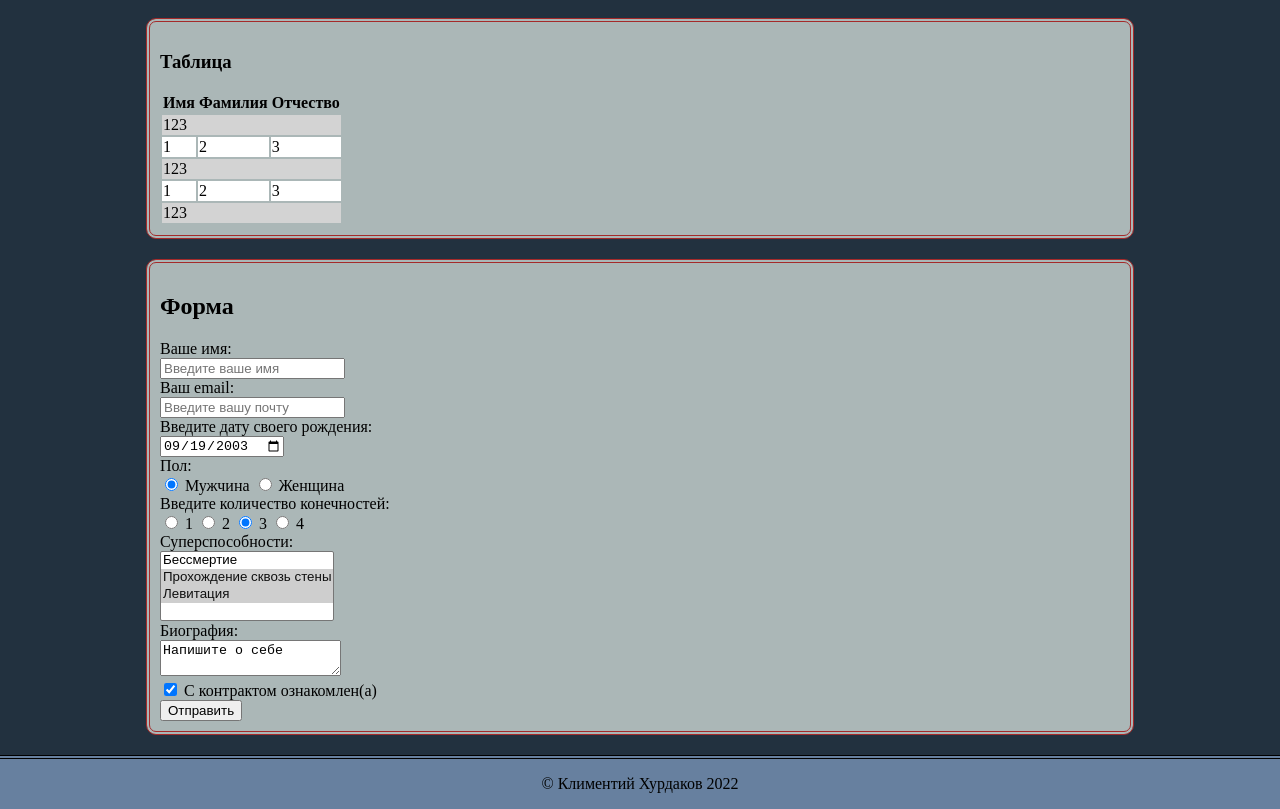
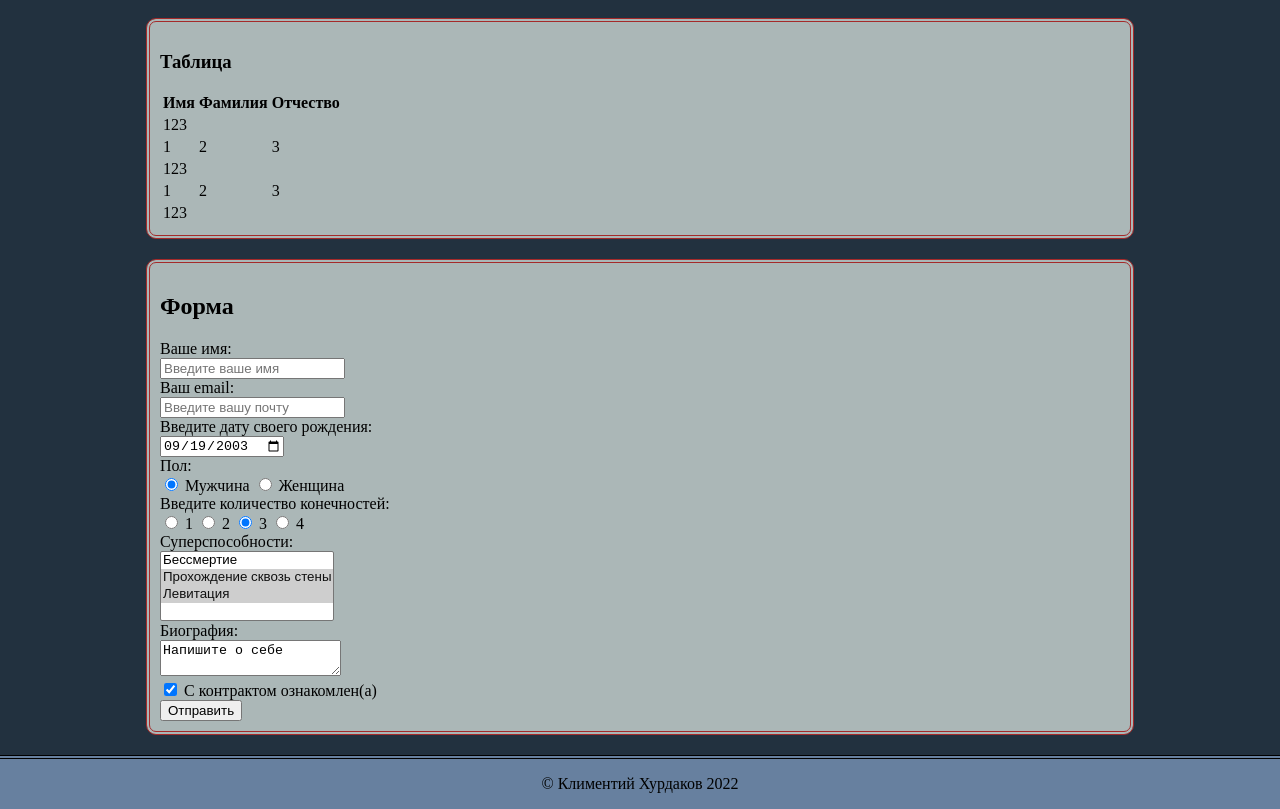
Before and after one commit to KlimKhur/KlimKhur.github.io, a plain HTML site: page index.html in a window 1280 px wide. Shown: the part 1111-1920 px from the top of the page. Drawn offline with Linux system fonts and the light colour scheme.

Commit message:
Update style.css

```diff
--- a/style.css
+++ b/style.css
@@ -41,10 +41,10 @@ nav {
     border: 4px double brown;
     border-radius: 10px;
 }
-#green {
+.green {
     background: lightgrey;
 }
-#yellow {
+.yellow {
     background: white;
 }
 .block {
```
